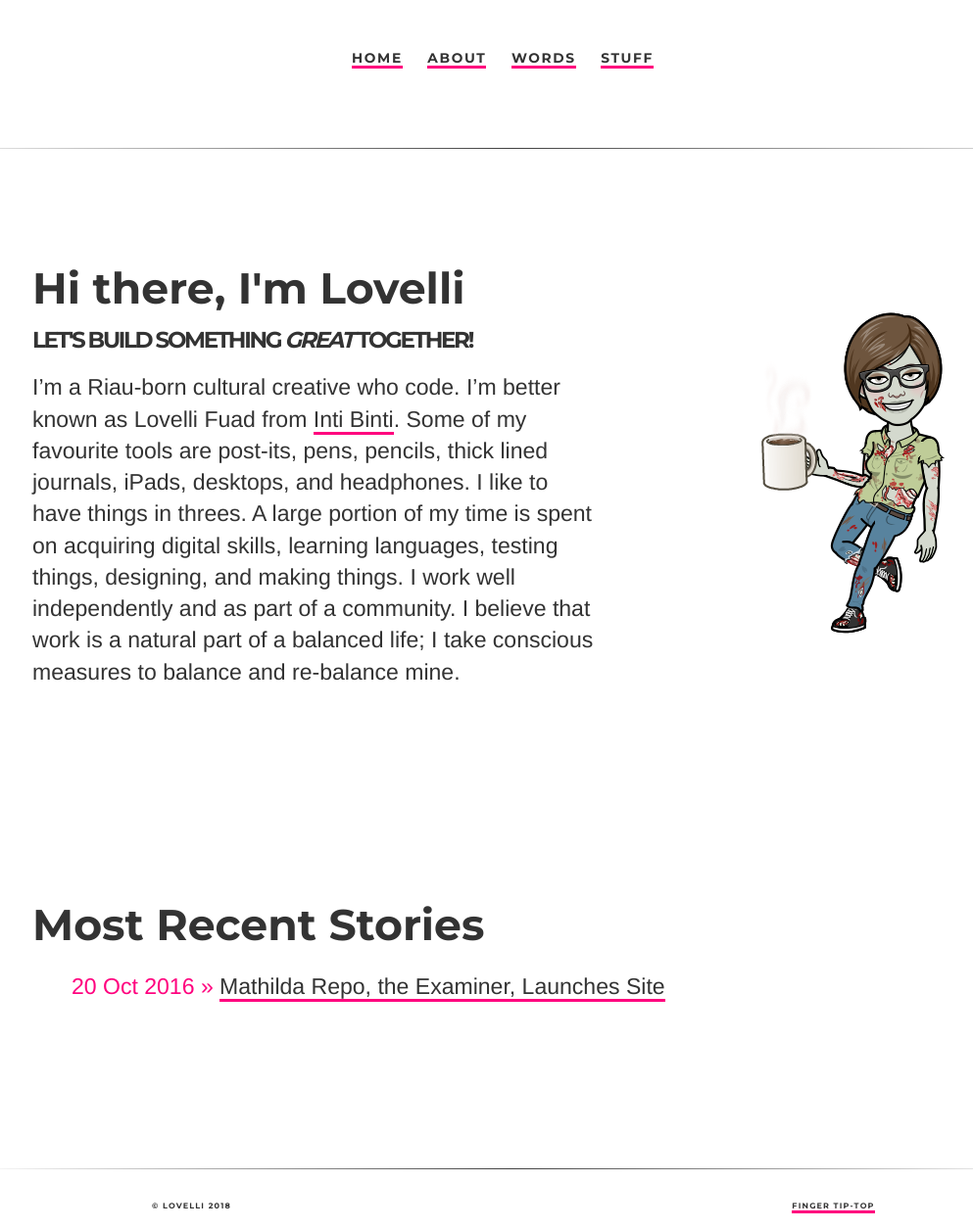
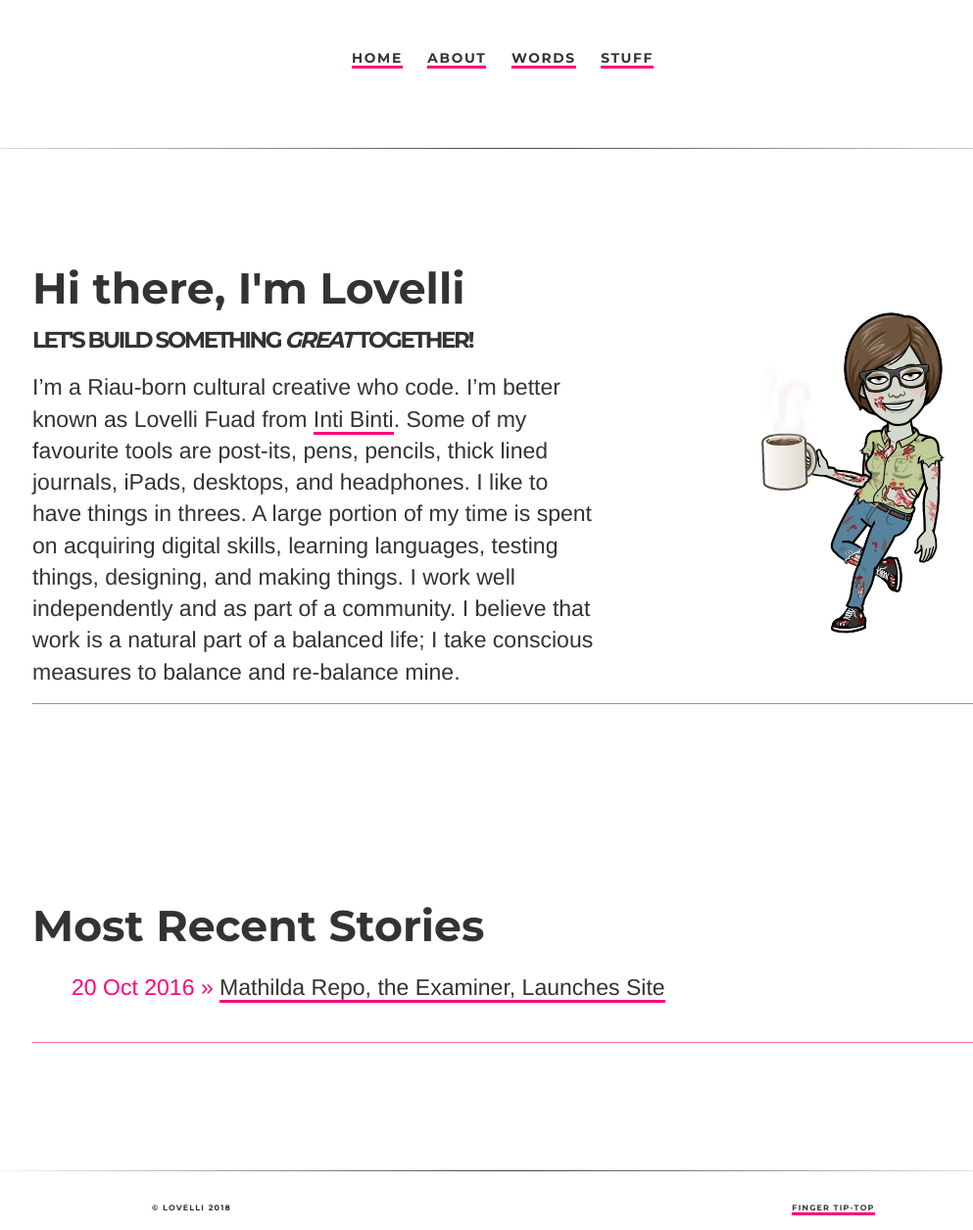
Before and after one commit to ariesti/ariesti.github.io, a Jekyll site: the page built from index.html, in a window 1280 px wide. Shown: the whole page at 98% size, without its empty margins (117-1110 px from the left). Built offline with Jekyll 4.4.1, drawn with Linux system fonts in a browser that asks for light colours.

Commit message:
Update main.css

```diff
--- a/css/main.css
+++ b/css/main.css
@@ -113,7 +113,7 @@ body {
 .content::after {
 	content: " ";
     	display: block;
-    	border-bottom: 1px solid #rrggbb;
+    	border-bottom: 1px solid #ff60ae;
 }
 #middle { padding-top: 30px; padding-bottom: 30px; background-color: #fff; }
 #wrapper { padding: 0 100px; background: #fff; }
```
